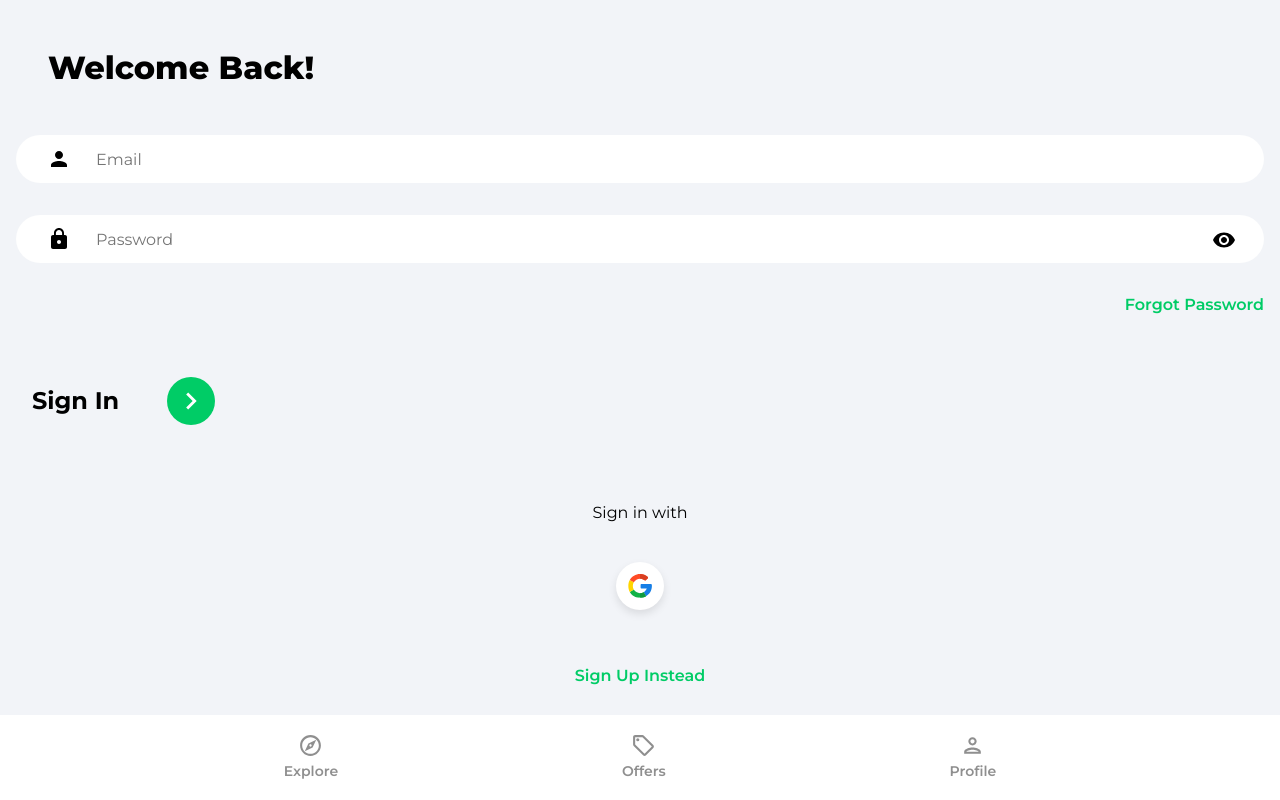
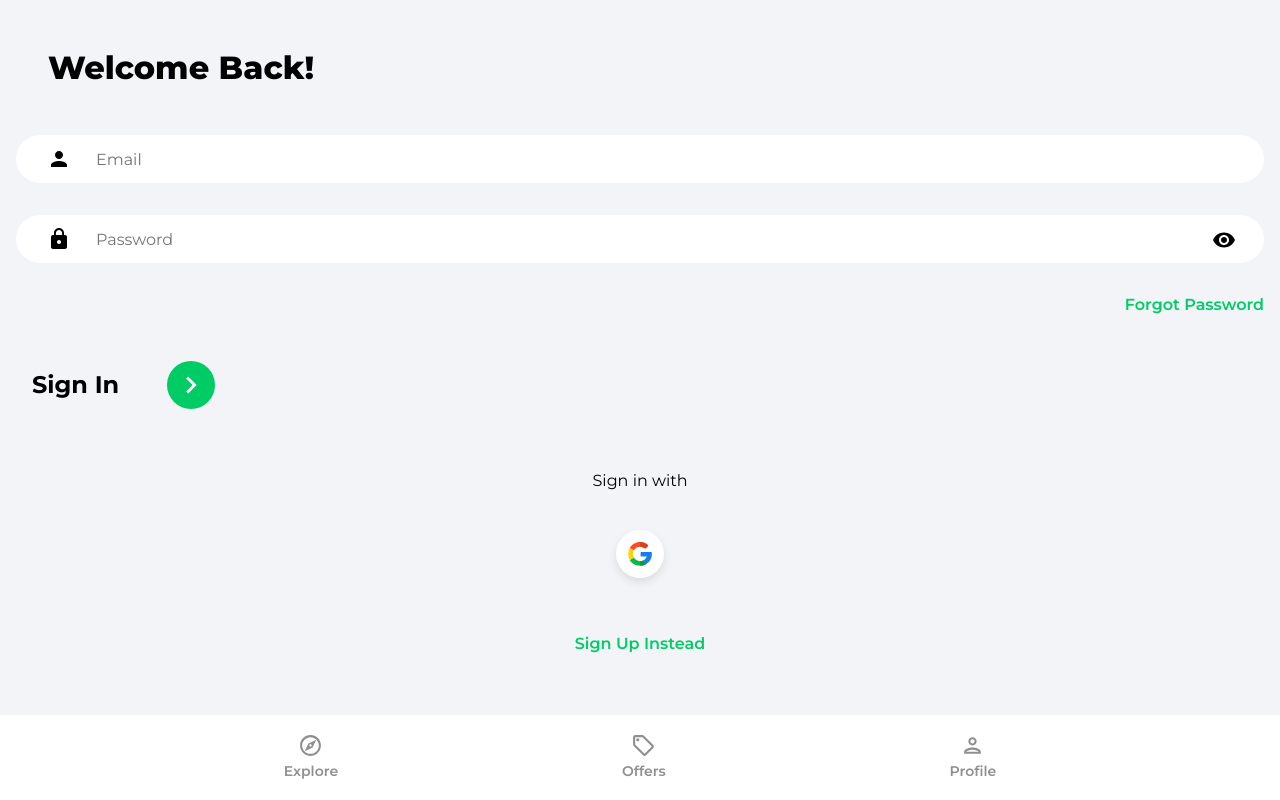
Before and after one commit to sevikk/house-marketplace-app, a React (Create React App) app: page /sign-in in a window 1280 px wide. Built offline with nearby package versions, Linux system fonts and the light colour scheme.

Commit message:
fix styles-1

```diff
--- a/src/index.css
+++ b/src/index.css
@@ -224,7 +224,7 @@ button {
 
 .signInBar,
 .signUpBar {
-  margin: 3rem 1rem;
+  margin: 2rem 1rem;
   display: flex;
   justify-content: space-between;
   align-items: center;
```
